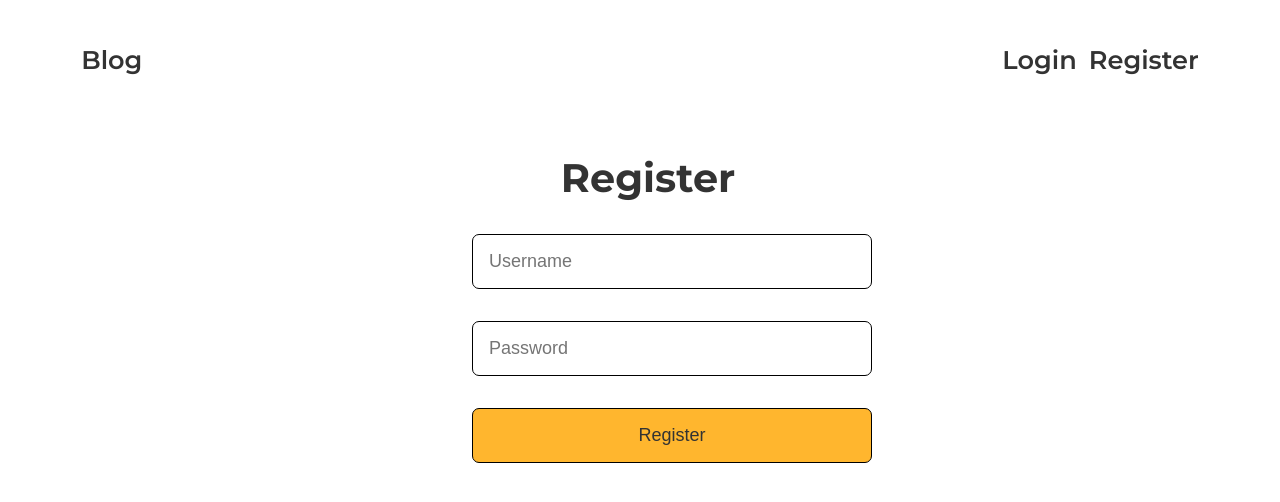
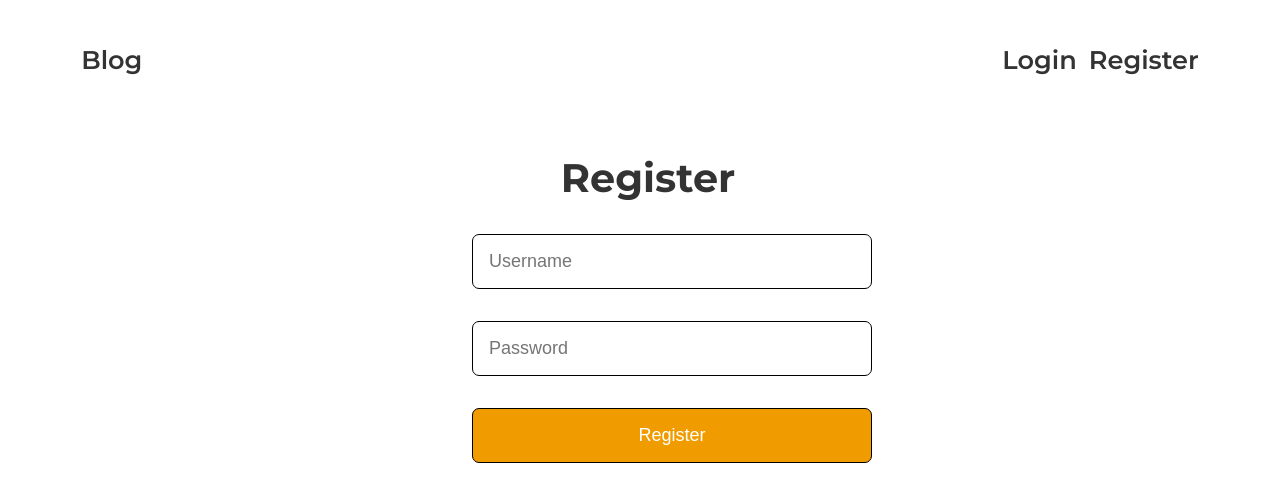
Before and after one commit to Nevin100/MERN-Blog, a React (Vite) app in the folder Frontend/: page /register in a window 1280 px wide. Shown: the top 502 px of the page. Built offline with nearby package versions, Linux system fonts and the light colour scheme.

Commit message:
new commit

```diff
--- a/Frontend/src/App.css
+++ b/Frontend/src/App.css
@@ -94,7 +94,7 @@ input{
   background-color: white
 }
 
-button{
+.logbutton{
   display: block;
   padding: 1rem;
   width: 100%;
@@ -103,8 +103,8 @@ button{
   font-size: large;
   border-radius: 7px;
   border: 1px solid black;
-  background-color:rgb(255, 182, 46);
-  color: #333;
+  background-color:rgb(240, 156, 0);
+  color: white;
 
 }
 
--- a/Frontend/src/pages/Login.jsx
+++ b/Frontend/src/pages/Login.jsx
@@ -7,7 +7,7 @@ const Login = () => {
         <h2 className="login-title">Login</h2>
         <input placeholder="Enter Username" type="text" />
         <input placeholder="Password" type="password" />
-        <button className="">Login</button>
+        <button className="logbutton">Login</button>
       </form>
     </div>
   );
--- a/Frontend/src/pages/Register.jsx
+++ b/Frontend/src/pages/Register.jsx
@@ -1,14 +1,35 @@
-import React from "react";
+import React, { useState } from "react";
 import "../App.css";
+import "../index.css";
+const Register = () => {
+  const [username, setUsername] = useState("");
+  const [password, setPassword] = useState("");
 
-const Register = () => {
+  const register = async (e) => {
+    e.preventDefault();
+    await fetch("http://localhost:4000/register", {
+      method: "POST",
+      body: JSON.stringify({ username, password }),
+      headers: { "Content-type": "application/json" },
+    });
+  };
   return (
     <div>
-      <form className="register">
+      <form className="register" onSubmit={register}>
         <h2 className="login-title">Register</h2>
-        <input type="text" placeholder="Username" />
-        <input type="text" placeholder="Password" />
-        <button className="">Register</button>
+        <input
+          type="text"
+          placeholder="Username"
+          value={username}
+          onChange={(e) => setUsername(e.target.value)}
+        />
+        <input
+          type="password"
+          placeholder="Password"
+          value={password}
+          onChange={(e) => setPassword(e.target.value)}
+        />
+        <button className="logbutton">Register</button>
       </form>
     </div>
   );
```
Also changed, not shown: 2 other files (tests, documents, lock files or other folders).
